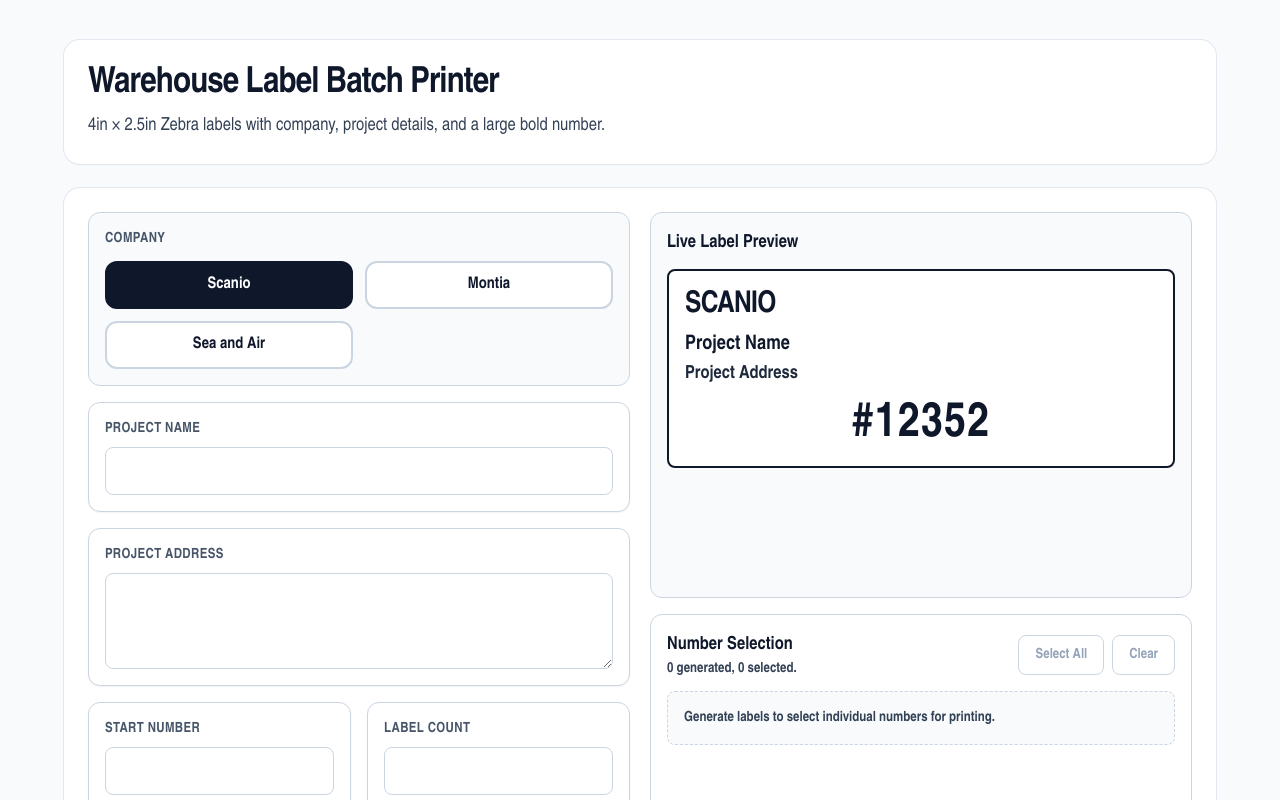
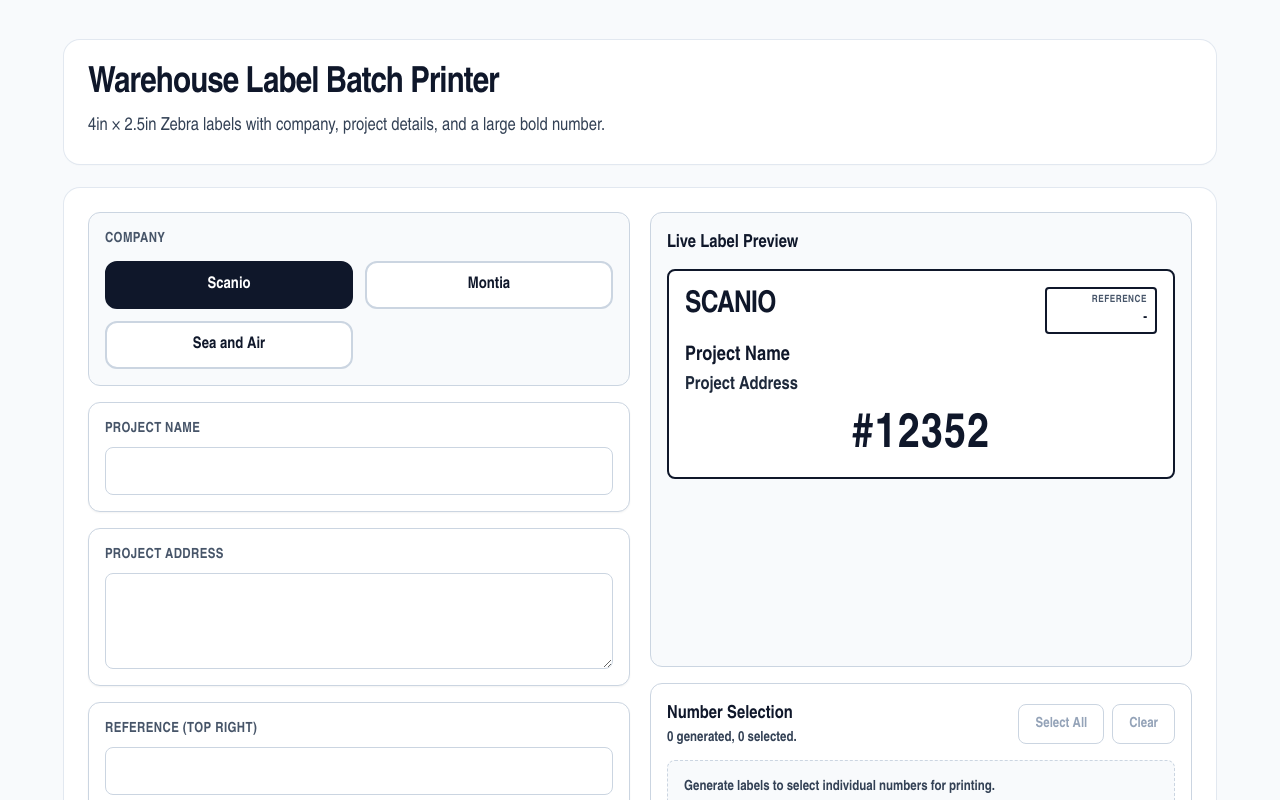
Before and after one commit to ScanioMoving/Printer, a Next.js app: page / in a window 1280 px wide. Shown: the top 800 px of the page. Built offline with nearby package versions, Linux system fonts and the light colour scheme.

Commit message:
Add top-right reference field on labels

```diff
--- a/app/globals.css
+++ b/app/globals.css
@@ -36,6 +36,13 @@
   gap: 0.04in;
 }
 
+.print-header {
+  display: flex;
+  align-items: flex-start;
+  justify-content: space-between;
+  gap: 0.08in;
+}
+
 .print-company {
   margin: 0;
   font-size: 0.34in;
@@ -43,6 +50,32 @@
   line-height: 0.95;
   text-transform: uppercase;
   letter-spacing: 0.01in;
+}
+
+.print-reference-box {
+  min-width: 1.18in;
+  border: 0.02in solid #000000;
+  padding: 0.02in 0.04in;
+  box-sizing: border-box;
+  text-align: right;
+}
+
+.print-reference-label {
+  margin: 0;
+  font-size: 0.1in;
+  font-weight: 800;
+  line-height: 1;
+  letter-spacing: 0.01in;
+  text-transform: uppercase;
+}
+
+.print-reference-value {
+  margin: 0.01in 0 0;
+  font-size: 0.14in;
+  font-weight: 900;
+  line-height: 1.05;
+  word-break: break-word;
+  overflow-wrap: anywhere;
 }
 
 .print-project {
@@ -134,7 +167,11 @@
   }
 
   .print-label,
+  .print-header,
   .print-company,
+  .print-reference-box,
+  .print-reference-label,
+  .print-reference-value,
   .print-project,
   .print-address,
   .print-number {
--- a/app/page.tsx
+++ b/app/page.tsx
@@ -8,6 +8,7 @@
   company: Company;
   projectName: string;
   projectAddress: string;
+  referenceText: string;
   number: number;
 };
 
@@ -72,6 +73,7 @@
   const [company, setCompany] = useState<Company>("Scanio");
   const [projectName, setProjectName] = useState("");
   const [projectAddress, setProjectAddress] = useState("");
+  const [referenceText, setReferenceText] = useState("");
   const [startNumber, setStartNumber] = useState("");
   const [labelCount, setLabelCount] = useState("");
   const [generatedNumbers, setGeneratedNumbers] = useState<number[]>([]);
@@ -151,6 +153,7 @@
   function buildPrintableLabels(numbers: number[]): PrintableLabel[] {
     const trimmedProjectName = projectName.trim();
     const trimmedProjectAddress = projectAddress.trim();
+    const trimmedReferenceText = referenceText.trim();
 
     return numbers
       .slice()
@@ -159,6 +162,7 @@
         company,
         projectName: trimmedProjectName,
         projectAddress: trimmedProjectAddress,
+        referenceText: trimmedReferenceText,
         number: numberValue
       }));
   }
@@ -267,6 +271,18 @@
                   />
                 </label>
 
+                <label className="flex flex-col gap-2 rounded-xl border border-slate-300 bg-white p-4 shadow-sm">
+                  <span className="text-sm font-semibold uppercase tracking-wide text-slate-600">
+                    Reference (Top Right)
+                  </span>
+                  <input
+                    className="h-12 rounded-lg border border-slate-300 px-3 text-lg font-semibold text-ink outline-none transition focus:border-slate-600"
+                    value={referenceText}
+                    onChange={(event) => setReferenceText(event.target.value)}
+                    autoComplete="off"
+                  />
+                </label>
+
                 <div className="grid gap-4 md:grid-cols-2">
                   <label className="flex flex-col gap-2 rounded-xl border border-slate-300 bg-white p-4 shadow-sm">
                     <span className="text-sm font-semibold uppercase tracking-wide text-slate-600">Start Number</span>
@@ -321,7 +337,13 @@
                 <section className="rounded-xl border border-slate-300 bg-slate-50 p-4">
                   <h2 className="text-lg font-extrabold text-ink">Live Label Preview</h2>
                   <div className="mt-3 rounded-lg border-2 border-slate-900 bg-white p-4">
-                    <p className="text-3xl font-black uppercase tracking-tight">{company}</p>
+                    <div className="flex items-start justify-between gap-3">
+                      <p className="text-3xl font-black uppercase tracking-tight">{company}</p>
+                      <div className="min-w-28 rounded border-2 border-slate-900 px-2 py-1 text-right">
+                        <p className="text-[10px] font-bold uppercase tracking-wider text-slate-600">Reference</p>
+                        <p className="text-sm font-extrabold text-ink">{referenceText.trim() || "-"}</p>
+                      </div>
+                    </div>
                     <p className="mt-2 text-xl font-black">{projectName.trim() || "Project Name"}</p>
                     <p className="mt-1 whitespace-pre-wrap text-lg font-bold leading-tight text-slate-800">
                       {projectAddress.trim() || "Project Address"}
@@ -411,7 +433,13 @@
         {printLabels.map((label, index) => (
           <div key={`${label.number}-${index}`} className="print-page">
             <article className="print-label">
-              <p className="print-company">{label.company}</p>
+              <div className="print-header">
+                <p className="print-company">{label.company}</p>
+                <div className="print-reference-box">
+                  <p className="print-reference-label">Reference</p>
+                  <p className="print-reference-value">{label.referenceText || "-"}</p>
+                </div>
+              </div>
               <p className="print-project">{label.projectName}</p>
               <p className="print-address">{label.projectAddress}</p>
               <div className="print-number-wrap">
```
Also changed, not shown: 1 other file (tests, documents, lock files or other folders).
